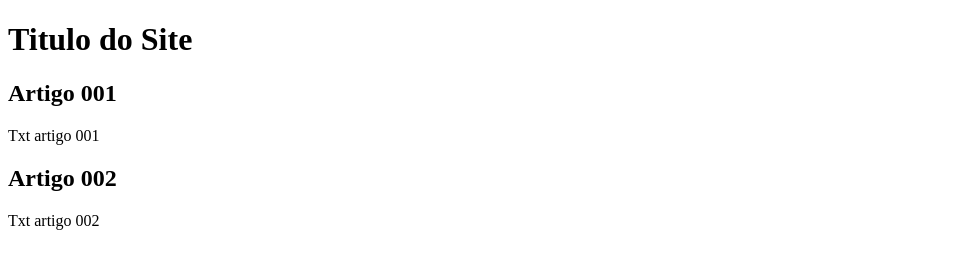
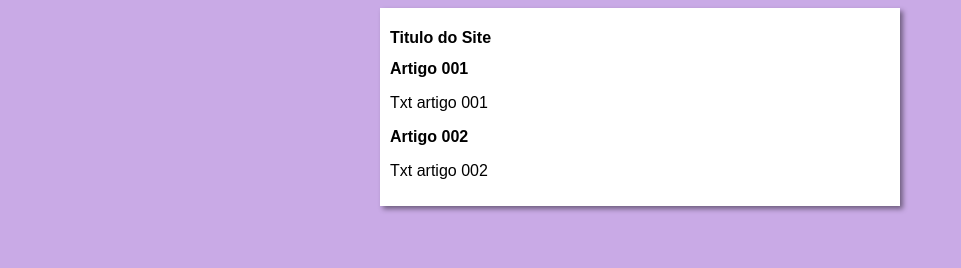
Before and after one commit to nathaliafroz/projeto-site2, a plain HTML site: page index.html in a window 1280 px wide. Shown: the whole page, without its empty margins (0-961 px from the left). Drawn offline with Linux system fonts and the light colour scheme.

Commit message:
iniciei o design

```diff
--- /dev/null
+++ b/estilos/style.css
@@ -0,0 +1,18 @@
+* {
+    font-family: Arial, Helvetica, sans-serif;
+    font-size: 16px;
+
+}
+
+body {
+    background-color: rgb(201, 170, 230);
+
+}
+
+main {
+    background-color: white;
+    width: 500px;
+    margin: auto;
+    padding: 10px;
+    box-shadow: 3px 3px 5px rgba(0, 0, 0, 0.446);
+}
--- a/index.html
+++ b/index.html
@@ -5,6 +5,7 @@
     <meta http-equiv="X-UA-Compatible" content="IE=edge">
     <meta name="viewport" content="width=device-width, initial-scale=1.0">
     <title>Titulo do Site</title>
+    <link rel="stylesheet" href="estilos/style.css">
 </head>
 <body>
     <main>
```
